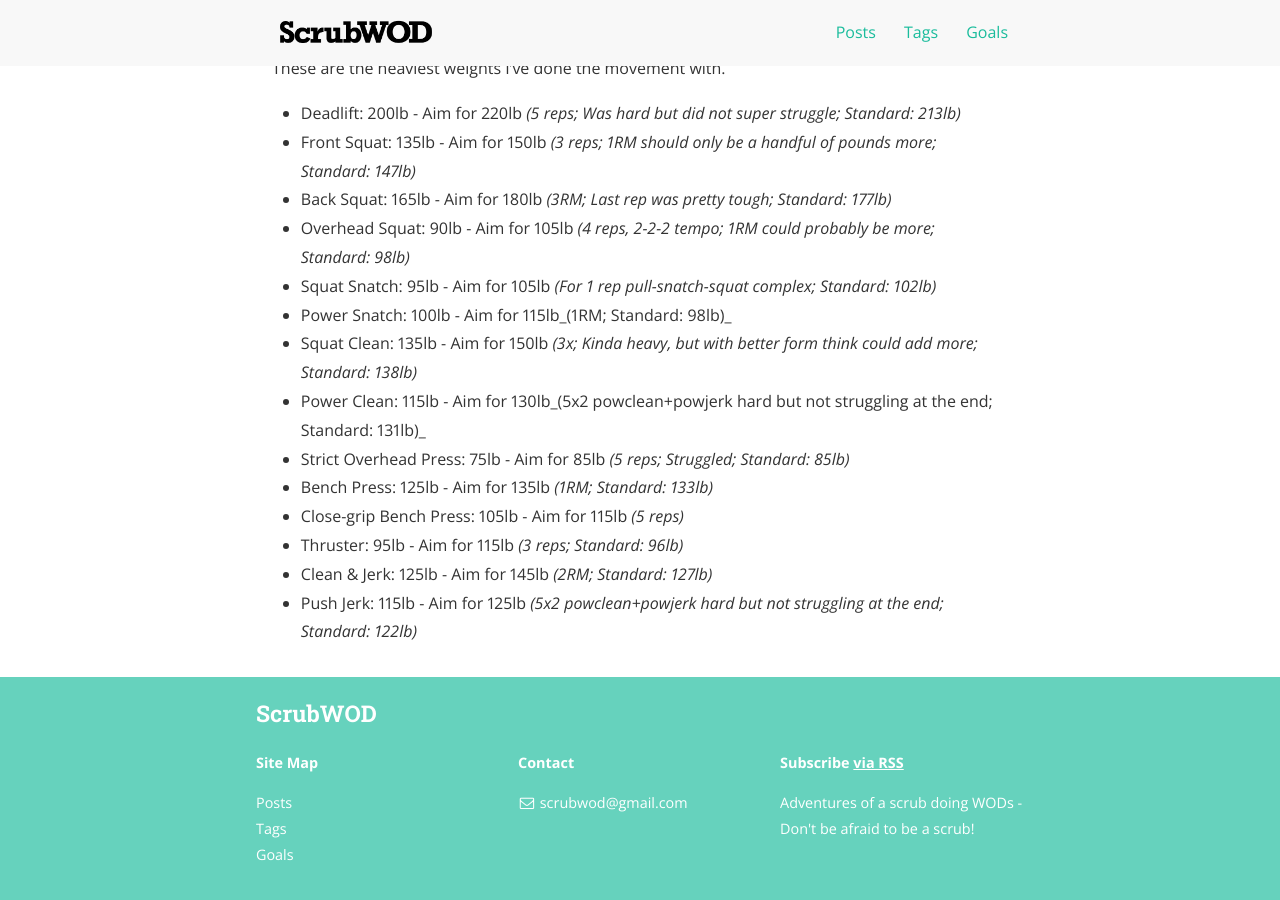
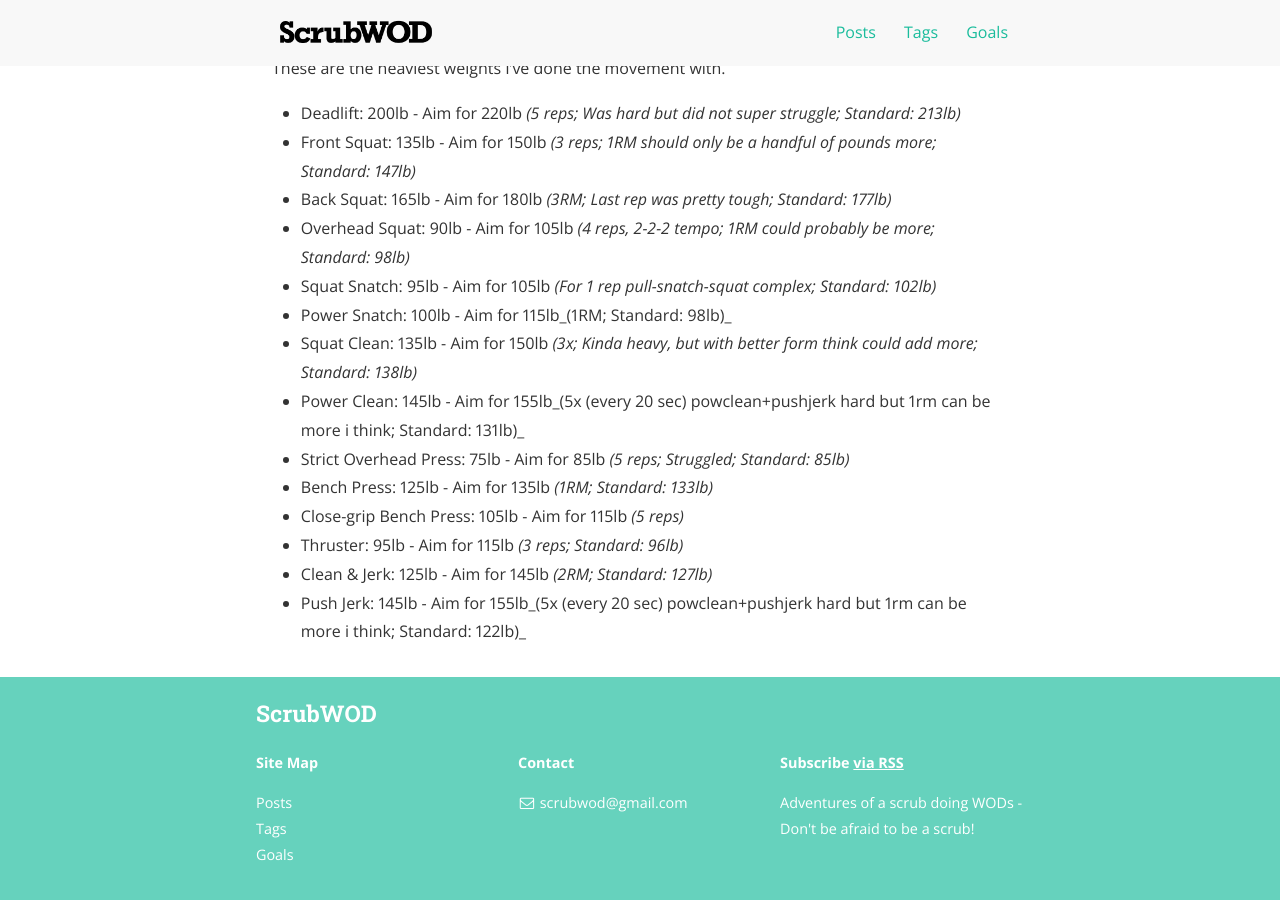
Before and after one commit to scrubwod/scrubwod.github.io, a Jekyll site: the page built from goals.md, in a window 1280 px wide and 900 px high, scrolled down 920 px. Built offline with Jekyll 4.4.1, drawn with Linux system fonts in a browser that asks for light colours; nearby versions of some CDN libraries.

Commit message:
[GOALS] Clean and push jerk max so fars

```diff
--- a/goals.md
+++ b/goals.md
@@ -42,10 +42,10 @@ These are the heaviest weights I've done the movement with.
 - Squat Snatch: 95lb - Aim for 105lb _(For 1 rep pull-snatch-squat complex; Standard: 102lb)_
 - Power Snatch: 100lb - Aim for 115lb_(1RM; Standard: 98lb)_
 - Squat Clean: 135lb - Aim for 150lb _(3x; Kinda heavy, but with better form think could add more; Standard: 138lb)_
-- Power Clean: 115lb - Aim for 130lb_(5x2 powclean+powjerk hard but not struggling at the end; Standard: 131lb)_
+- Power Clean: 145lb - Aim for 155lb_(5x (every 20 sec) powclean+pushjerk hard but 1rm can be more i think; Standard: 131lb)_
 - Strict Overhead Press: 75lb - Aim for 85lb _(5 reps; Struggled; Standard: 85lb)_
 - Bench Press: 125lb - Aim for 135lb _(1RM; Standard: 133lb)_
 - Close-grip Bench Press: 105lb - Aim for 115lb _(5 reps)_
 - Thruster: 95lb - Aim for 115lb _(3 reps; Standard: 96lb)_
 - Clean & Jerk: 125lb - Aim for 145lb _(2RM; Standard: 127lb)_
-- Push Jerk: 115lb - Aim for 125lb _(5x2 powclean+powjerk hard but not struggling at the end; Standard: 122lb)_
+- Push Jerk: 145lb - Aim for 155lb_(5x (every 20 sec) powclean+pushjerk hard but 1rm can be more i think; Standard: 122lb)_
```
